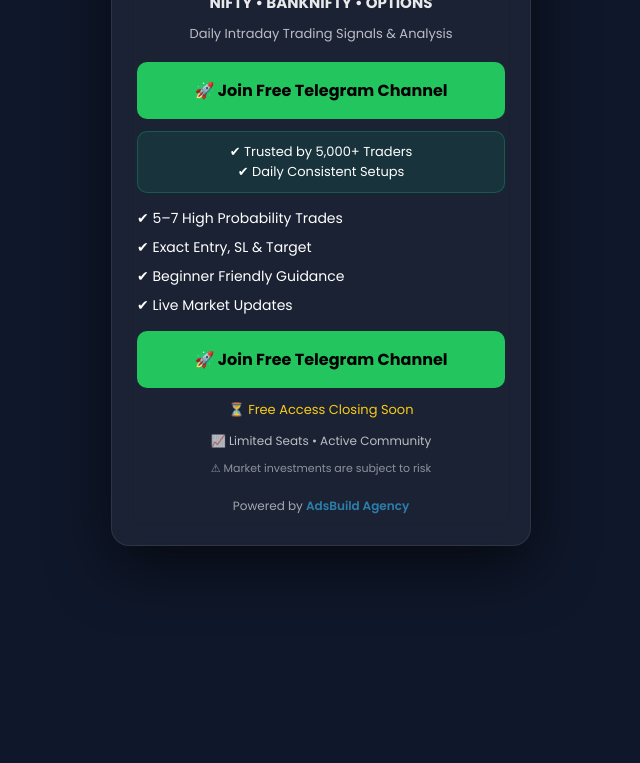
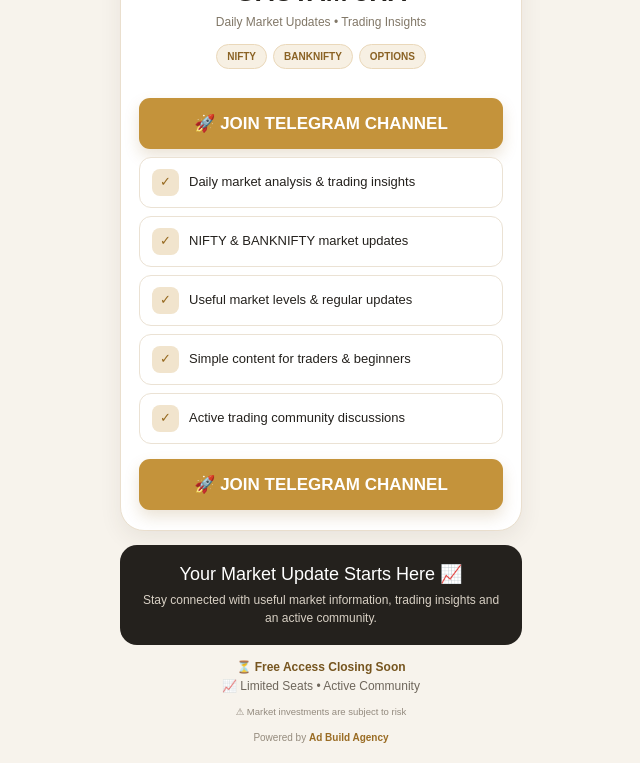
Before and after one commit to gautamjha51/vijhhjh, a plain HTML site: page index.html in a window 1280 px wide. Shown: the part 216-979 px from the top of the page, without its empty margins (319-959 px from the left). Before the commit the page ends 800 px from the top, so only its background shows below. Drawn offline with Linux system fonts and the light colour scheme.

Commit message:
Update index.html

```diff
--- a/index.html
+++ b/index.html
@@ -3,220 +3,86 @@
 <head>
 <meta charset="UTF-8">
 <meta name="viewport" content="width=device-width, initial-scale=1.0">
-
-<title>Trade With Munaaf</title>
-
-<link href="https://fonts.googleapis.com/css2?family=Poppins:wght@400;600;700&display=swap" rel="stylesheet">
-
+<title>Zero To Hero</title>
+<!-- Meta Pixel Code -->
+<script>
+!function(f,b,e,v,n,t,s)
+{if(f.fbq)return;n=f.fbq=function(){n.callMethod?
+n.callMethod.apply(n,arguments):n.queue.push(arguments)};
+if(!f._fbq)f._fbq=n;n.push=n;n.loaded=!0;n.version='2.0';
+n.queue=[];t=b.createElement(e);t.async=!0;
+t.src=v;s=b.getElementsByTagName(e)[0];
+s.parentNode.insertBefore(t,s)}(window, document,'script',
+'https://connect.facebook.net/en_US/fbevents.js');
+fbq('init', '2154773768725790');
+fbq('track', 'PageView');
+</script>
+<noscript><img height="1" width="1" style="display:none"
+src="https://www.facebook.com/tr?id=2154773768725790&ev=PageView&noscript=1"
+/></noscript>
+<!-- End Meta Pixel Code -->
 <style>
-
-*{
-margin:0;
-padding:0;
-box-sizing:border-box;
-font-family:'Poppins',sans-serif;
-}
-
-body{
-background:#0f172a;
-display:flex;
-justify-content:center;
-align-items:center;
-min-height:100vh;
-color:#fff;
-}
-
-/* CARD */
-
-.container{
-width:95%;
-max-width:420px;
-padding:30px 25px;
-border-radius:18px;
-
-background:rgba(255,255,255,0.05);
-backdrop-filter:blur(12px);
-
-border:1px solid rgba(255,255,255,0.08);
-
-box-shadow:0 20px 60px rgba(0,0,0,0.6);
-text-align:center;
-}
-
-/* LOGO */
-
-.logo{
-width:80px;
-height:80px;
-border-radius:50%;
-border:2px solid #FFD700;
-margin-bottom:12px;
-}
-
-/* TEXT */
-
-h1{
-font-size:22px;
-color:#FFD700;
-margin-bottom:6px;
-}
-
-h2{
-font-size:15px;
-opacity:0.9;
-margin-bottom:10px;
-}
-
-.sub{
-font-size:13px;
-opacity:0.7;
-margin-bottom:18px;
-}
-
-/* BUTTON */
-
-.btn{
-display:block;
-text-decoration:none;
-background:#22c55e;
-color:#000;
-font-weight:700;
-padding:16px;
-border-radius:10px;
-margin:12px 0;
-transition:0.3s;
-}
-
-.btn:hover{
-background:#16a34a;
-transform:scale(1.03);
-}
-
-/* TRUST BOX */
-
-.trust{
-background:rgba(0,255,150,0.08);
-padding:10px;
-border-radius:10px;
-font-size:13px;
-margin-bottom:15px;
-border:1px solid rgba(0,255,150,0.2);
-}
-
-/* LIST */
-
-.points{
-list-style:none;
-font-size:14px;
-text-align:left;
-margin:15px 0;
-}
-
-.points li{
-margin:8px 0;
-}
-
-/* URGENCY */
-
-.timer{
-margin-top:10px;
-font-size:13px;
-color:#facc15;
-}
-
-/* SOCIAL PROOF */
-
-.proof{
-margin-top:12px;
-font-size:12px;
-opacity:0.7;
-}
-
-/* FOOTER BRAND */
-
-.footer{
-margin-top:20px;
-font-size:12px;
-opacity:0.6;
-}
-
-.footer a{
-color:#38bdf8;
-text-decoration:none;
-font-weight:600;
-}
-
-.footer a:hover{
-text-decoration:underline;
-}
-
-/* RISK */
-
-.risk{
-margin-top:10px;
-font-size:11px;
-opacity:0.5;
-}
-
+*{box-sizing:border-box}
+body{margin:0;font-family:Arial,Helvetica,sans-serif;background:#f7f3ec;color:#24211d}
+.wrap{width:100%;max-width:430px;margin:auto;padding:18px 14px 20px}
+.hero{background:#fff;border-radius:24px;padding:22px 18px 20px;text-align:center;border:1px solid #eadfce;box-shadow:0 7px 22px rgba(70,55,35,.08)}
+.logo{width:138px;height:138px;object-fit:cover;border-radius:50%;display:block;margin:0 auto 14px;border:5px solid #c4933b;box-shadow:0 6px 18px rgba(80,60,30,.16);background:#fff}
+.title{font-size:26px;font-weight:600;line-height:1.2}
+.subtitle{margin-top:7px;color:#817767;font-size:12px}
+.market{margin-top:15px;display:flex;justify-content:center;gap:6px;flex-wrap:wrap}
+.market span{background:#f7f0e3;border:1px solid #ead8ba;color:#8a6224;border-radius:18px;padding:6px 10px;font-size:10px;font-weight:600}
+.offer{margin-top:14px;background:#24211d;color:#fff;border-radius:17px;padding:18px 15px;text-align:center}
+.offer-title{font-size:18px;font-weight:500;margin-bottom:7px}
+.offer-text{color:#d8d0c4;font-size:12px;line-height:1.45}
+.points{margin-top:14px;display:grid;gap:8px}
+.point{background:#fff;border:1px solid #ebe2d4;border-radius:12px;padding:11px 12px;display:flex;align-items:center;gap:10px;font-size:13px;line-height:1.3}
+.check{width:27px;height:27px;flex:none;display:flex;align-items:center;justify-content:center;border-radius:8px;background:#f1e4cd;color:#96691f;font-size:13px}
+.join{display:block;margin-top:15px;background:#c4933b;color:#fff;text-decoration:none;text-align:center;padding:15px 10px;border-radius:11px;font-size:17px;font-weight:700;box-shadow:0 7px 15px rgba(145,99,30,.18)}
+.join:active{transform:scale(.99)}
+.notice{text-align:center;margin-top:13px;font-size:12px;line-height:1.55;color:#6e665b}
+.notice strong{color:#76551f;font-weight:600}
+.risk{text-align:center;color:#938a7e;font-size:9.5px;margin-top:10px;line-height:1.4}
+.footer{text-align:center;color:#958b7d;font-size:10px;padding-top:14px}
+.footer a{color:#9a6c24;text-decoration:none;font-weight:600}
+@media(max-width:350px){.wrap{padding:12px 10px 16px}.hero{padding:18px 14px}.logo{width:115px;height:115px}.title{font-size:22px}.offer{padding:15px 12px}.point{font-size:12px;padding:9px 10px}.join{font-size:15px;padding:13px 9px}}
 </style>
 </head>
-
 <body>
-
-<div class="container">
-
-<img src="https://i.ibb.co/HThtfpR7/Whats-App-Image-2026-01-30-at-8-54-08-PM.jpg" class="logo">
-
-<h1>TRADE WITH MUNAAF</h1>
-<h2>NIFTY • BANKNIFTY • OPTIONS</h2>
-
-<p class="sub">
-Daily Intraday Trading Signals & Analysis
-</p>
-
-<!-- TOP BUTTON -->
-<a href="https://t.me/+2PsKWi3L1Uk3NjZl" class="btn">
-🚀 Join Free Telegram Channel
+<div class="wrap">
+<section class="hero">
+<img class="logo" src="https://i.ibb.co/DH4TfvNP/Whats-App-Image-2026-09-10-at-4-39-18-PM.jpg" alt="Zero Hero Trader">
+<div class="title">GAUTAM JHA</div>
+<div class="subtitle">Daily Market Updates • Trading Insights</div>
+<div class="market"><span>NIFTY</span><span>BANKNIFTY</span><span>OPTIONS</span></div>
+<section class="points">
+<a
+  class="join"
+  href="https://t.me/+eVjLB4F4msczNWY1"
+  onclick="fbq('track', 'Subscribe');"
+>
+  🚀 JOIN TELEGRAM CHANNEL
 </a>
-
-<div class="trust">
-✔ Trusted by 5,000+ Traders <br>
-✔ Daily Consistent Setups
+<div class="point"><div class="check">✓</div><div>Daily market analysis &amp; trading insights</div></div>
+<div class="point"><div class="check">✓</div><div>NIFTY &amp; BANKNIFTY market updates</div></div>
+<div class="point"><div class="check">✓</div><div>Useful market levels &amp; regular updates</div></div>
+<div class="point"><div class="check">✓</div><div>Simple content for traders &amp; beginners</div></div>
+<div class="point"><div class="check">✓</div><div>Active trading community discussions</div></div>
+</section>
+<a
+  class="join"
+  href="https://t.me/+eVjLB4F4msczNWY1"
+  onclick="fbq('track', 'Subscribe');"
+>
+  🚀 JOIN TELEGRAM CHANNEL
+</a>
+</section>
+<section class="offer">
+<div class="offer-title">Your Market Update Starts Here 📈</div>
+<div class="offer-text">Stay connected with useful market information, trading insights and an active community.</div>
+</section>
+<div class="notice"><strong>⏳ Free Access Closing Soon</strong><br>📈 Limited Seats • Active Community</div>
+<div class="risk">⚠ Market investments are subject to risk</div>
+<footer class="footer">Powered by <a href="https://telegram.me/+3XoqJNLxYHswNTc1">Ad Build Agency</a></footer>
 </div>
-
-<ul class="points">
-<li>✔ 5–7 High Probability Trades</li>
-<li>✔ Exact Entry, SL & Target</li>
-<li>✔ Beginner Friendly Guidance</li>
-<li>✔ Live Market Updates</li>
-</ul>
-
-<!-- BOTTOM BUTTON -->
-<a href="https://t.me/+2PsKWi3L1Uk3NjZl" class="btn">
-🚀 Join Free Telegram Channel
-</a>
-
-<div class="timer">
-⏳ Free Access Closing Soon
-</div>
-
-<div class="proof">
-📈 Limited Seats • Active Community
-</div>
-
-<p class="risk">
-⚠ Market investments are subject to risk
-</p>
-
-<!-- CLEAN FOOTER -->
-<div class="footer">
-Powered by
-<a href="https://t.me/+3XoqJNLxYHswNTc1" target="_blank">
-AdsBuild Agency
-</a>
-</div>
-
-</div>
-
 </body>
 </html>
```
